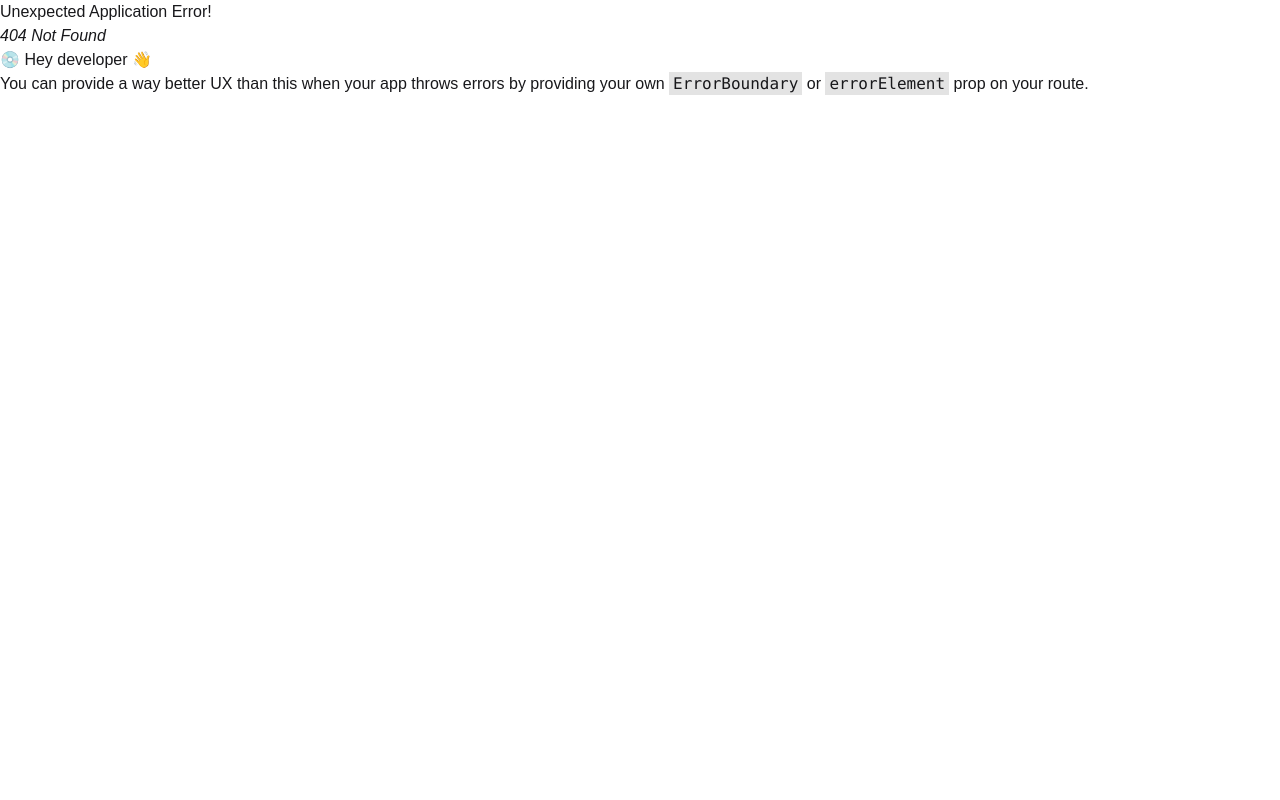
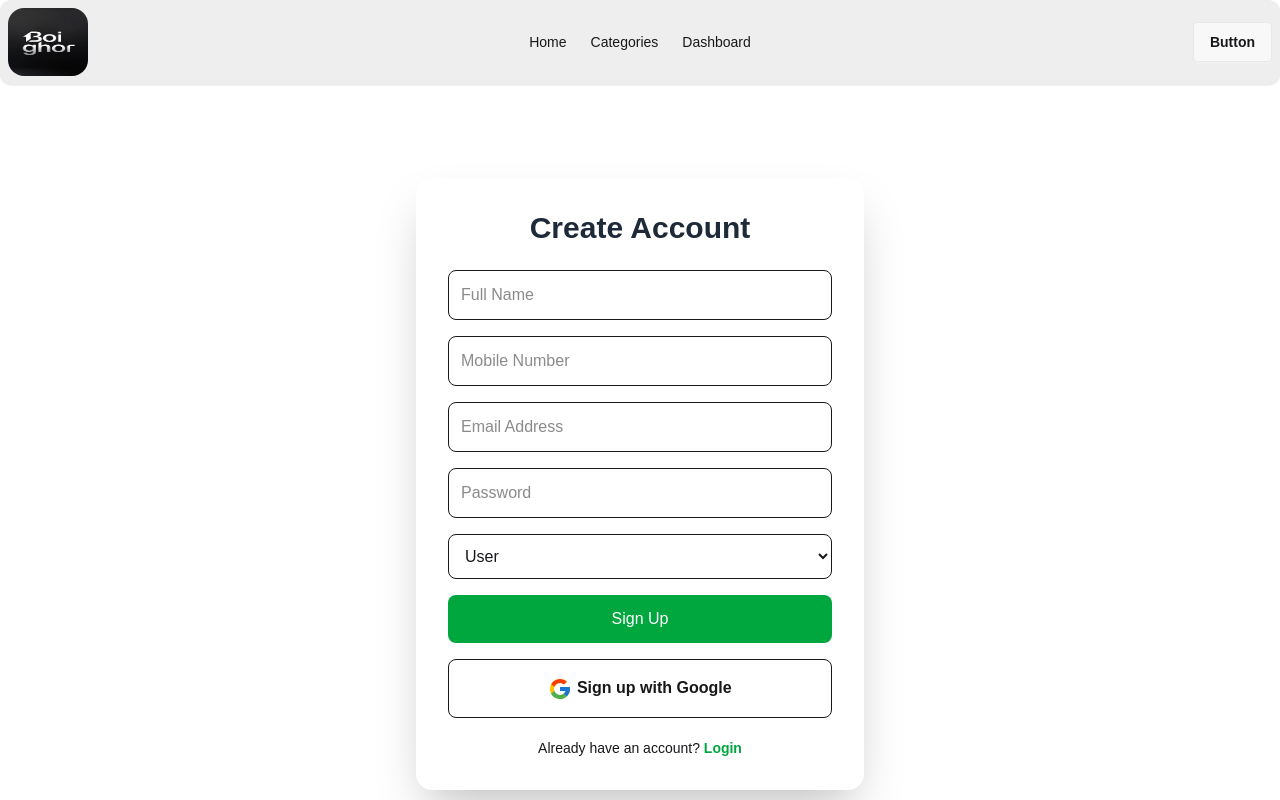
Before and after one commit to fuadhasan199/Boighor-Client, a React (Vite) app: page /SignUp in a window 1280 px wide. Before the commit this address had no page. Shown: the top 800 px of the page. Built offline with nearby package versions, Linux system fonts and the light colour scheme.

Commit message:
SignIn and SignUp ui

```diff
--- a/src/Page/Categories.jsx
+++ b/src/Page/Categories.jsx
@@ -40,7 +40,7 @@ const Categories = () => {
     };
 
     return (
-        <div className='container mx-auto p-4 rounded-md bg-base-100'>
+        <div className='container mx-auto p-4 rounded-md bg-base-100 mb-12'>
             <h1 className='text-3xl font-bold text-center mb-5 mt-5'>আমাদের সকল বইয়ের সংগ্রহ</h1>
             <p className='text-center mb-10 text-gray-600'>আপনার পছন্দের লেখকের বই খুঁজে নিন সহজেই।</p>
 
@@ -73,7 +73,7 @@ const Categories = () => {
           key={book._id}
           className="group bg-white dark:bg-slate-900 rounded-2xl shadow-sm hover:shadow-xl transition-all duration-300 border border-slate-200 dark:border-slate-800 flex flex-col h-full"
         >
-          {/* Image & Category Tag */}
+
           <div className="relative overflow-hidden rounded-t-2xl bg-slate-100 dark:bg-slate-800">
             <img
               src={book.image}
@@ -87,7 +87,7 @@ const Categories = () => {
             </div>
           </div>
 
-          {/* Content */}
+
           <div className="p-5 flex flex-col flex-grow">
             <h3 className="text-lg font-bold text-slate-800 dark:text-white line-clamp-1 mb-1">
               {book.title}
@@ -96,7 +96,7 @@ const Categories = () => {
               {book.author}
             </p>
 
-            {/* Price */}
+
             <div className="flex items-center gap-3 mb-6">
               <span className="text-2xl font-bold text-blue-600 dark:text-blue-400">
                 ৳{book.discountPrice}
@@ -108,7 +108,7 @@ const Categories = () => {
               )}
             </div>
 
-            {/* Buttons */}
+
             <div className="flex flex-col gap-2 mt-auto">
               <button
                 disabled={book.stock === 0}
--- /dev/null
+++ b/src/Sign/SignIn.jsx
@@ -0,0 +1,53 @@
+import React from 'react';
+import { FcGoogle } from 'react-icons/fc';
+import { Link } from 'react-router';
+
+const SignIn = () => {
+    return (
+        <div className="min-h-screen flex items-center justify-center bg-gradient-to-r from-blue-100 to-indigo-200">
+      <div className="bg-white shadow-2xl rounded-2xl p-8 w-full max-w-md">
+
+        <h2 className="text-3xl font-bold text-center mb-6 text-gray-800">
+          Welcome Back
+        </h2>
+
+        <form className="space-y-4">
+          <input
+            type="email"
+            placeholder="Email Address"
+            className="w-full p-3 border rounded-lg focus:outline-none focus:ring-2 focus:ring-blue-400"
+          />
+
+          <input
+            type="password"
+            placeholder="Password"
+            className="w-full p-3 border rounded-lg focus:outline-none focus:ring-2 focus:ring-blue-400"
+          />
+
+          <button
+            type="button"
+            className="w-full bg-blue-600 text-white p-3 rounded-lg hover:bg-blue-700 transition"
+          >
+            Sign In
+          </button>
+        </form>
+
+        <button
+          type="button"
+          className="w-full mt-4 font-semibold border p-3 rounded-lg hover:bg-gray-100 transition"
+        >
+          <FcGoogle className='inline-block text-xl' /> Sign in with Google
+        </button>
+
+        <p className="text-center mt-5 text-sm">
+          Don’t have an account?{" "}
+          <Link to="/SignUp" className="text-blue-600 font-semibold">
+            Register
+          </Link>
+        </p>
+      </div>
+    </div>
+    );
+};
+
+export default SignIn;
--- /dev/null
+++ b/src/Sign/SignUp.jsx
@@ -0,0 +1,73 @@
+import React from 'react';
+import { FcGoogle } from 'react-icons/fc';
+import { Link } from 'react-router';
+
+const SignUp = () => {
+    return (
+           <div className="min-h-screen flex items-center justify-center `bg-gradient-to-r from-green-100 to-emerald-200">
+      <div className="bg-white shadow-2xl rounded-2xl p-8 w-full max-w-md">
+
+        <h2 className="text-3xl font-bold text-center mb-6 text-gray-800">
+          Create Account
+        </h2>
+
+        <form className="space-y-4">
+          <input
+            type="text"
+            placeholder="Full Name"
+            className="w-full p-3 border rounded-lg focus:outline-none focus:ring-2 focus:ring-green-400"
+          />
+
+          <input
+            type="text"
+            placeholder="Mobile Number"
+            className="w-full p-3 border rounded-lg focus:outline-none focus:ring-2 focus:ring-green-400"
+          />
+
+          <input
+            type="email"
+            placeholder="Email Address"
+            className="w-full p-3 border rounded-lg focus:outline-none focus:ring-2 focus:ring-green-400"
+          />
+
+          <input
+            type="password"
+            placeholder="Password"
+            className="w-full p-3 border rounded-lg focus:outline-none focus:ring-2 focus:ring-green-400"
+          />
+
+          <select
+            className="w-full p-3 border rounded-lg focus:outline-none focus:ring-2 focus:ring-green-400"
+            defaultValue="user"
+          >
+            <option value="user">User</option>
+            <option value="admin">Admin</option>
+          </select>
+
+          <button
+            type="button"
+            className="w-full bg-green-600 text-white p-3 rounded-lg hover:bg-green-700 transition"
+          >
+            Sign Up
+          </button>
+        </form>
+
+        <button
+          type="button"
+          className="w-full mt-4 border p-4 font-semibold rounded-lg hover:bg-gray-100 transition"
+        >
+           <FcGoogle className='inline-block  text-2xl' /> Sign up with Google
+        </button>
+
+        <p className="text-center mt-5 text-sm">
+          Already have an account?{" "}
+          <Link to="/SignIn" className="text-green-600 font-semibold">
+            Login
+          </Link>
+        </p>
+      </div>
+    </div>
+    );
+};
+
+export default SignUp;
```
Also changed, not shown: src/main.jsx (+10 -0 lines).
